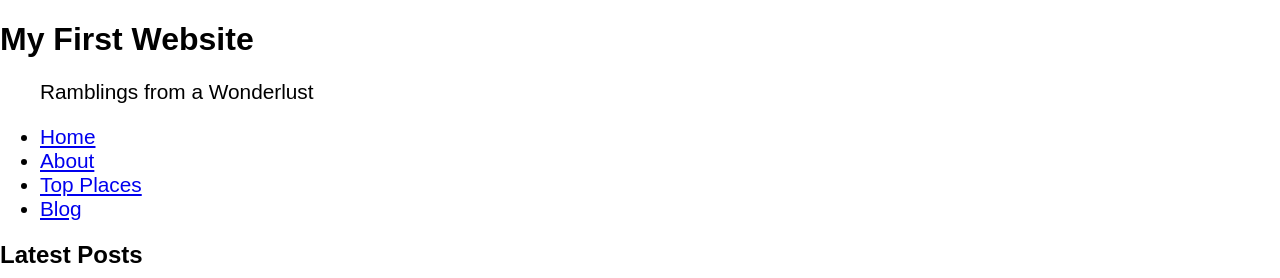
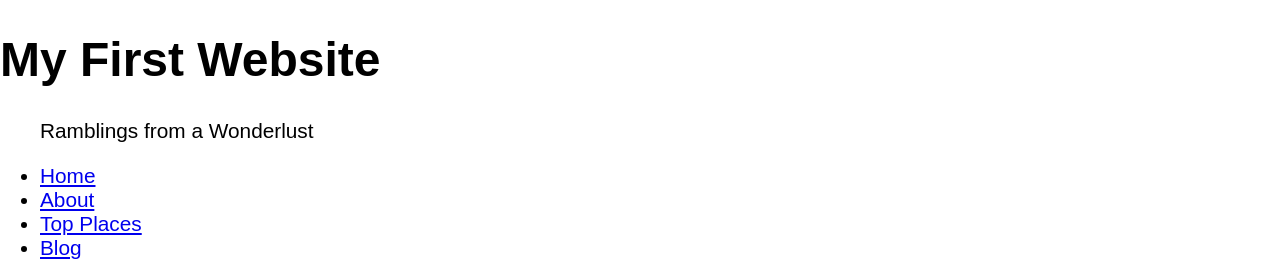
Before and after one commit to alexiskempf/.github.io, a plain HTML site: page index.html in a window 1280 px wide. Shown: the top 278 px of the page. Drawn offline with Linux system fonts and the light colour scheme; files that its build step writes are made by us from their sources.

Commit message:
Add files via upload

```diff
--- a/styles.css
+++ b/styles.css
@@ -1,5 +1,5 @@
-<style>
 h1 {font-size:48px;}
+
 post-heading {
   text-decoration-color:#006633;
   font-size:1.8em;
@@ -10,10 +10,9 @@ post-heading {
 blockquote {text-decoration-color: #33cff;
 font-size:1.3em;
 }
+body{text-decoration-color:#777}
 
-</style>
+post-heading{h3}
 
-<body>
 <div class="post-heading">
 <h1 id="main-nav">main-nav</h1>
-</body>
```
